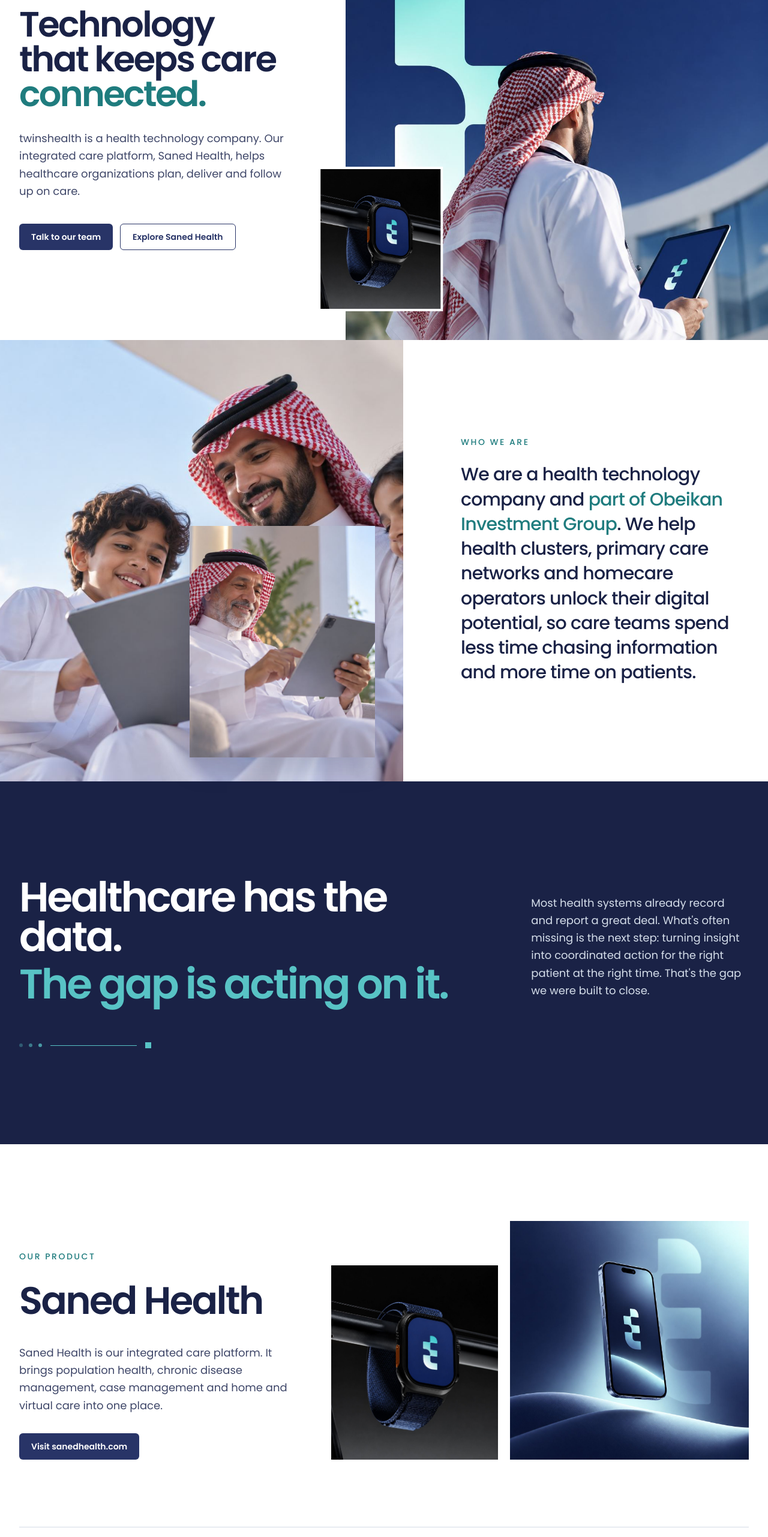
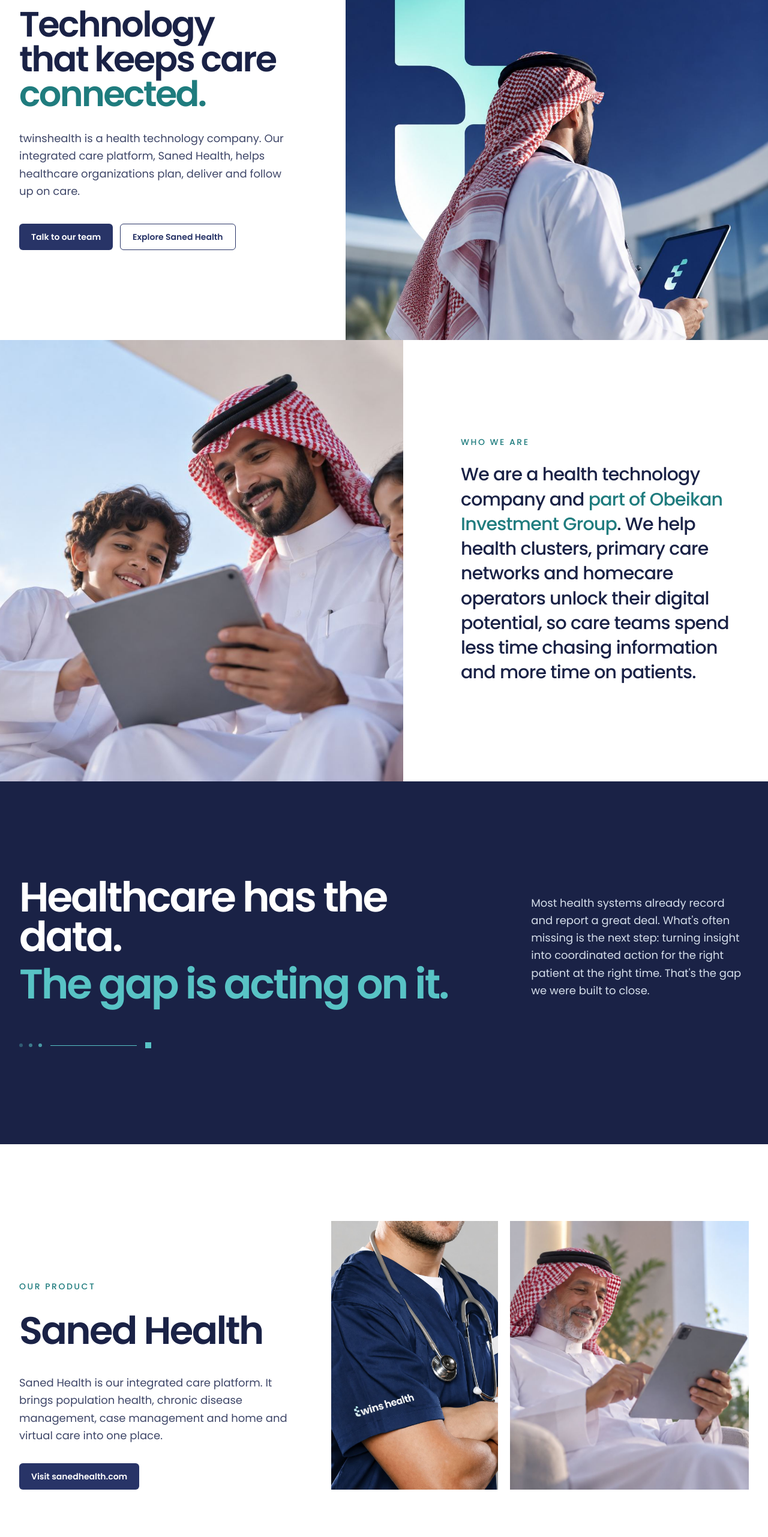
Before and after one commit to umarso123/twins-health, a React (Vite) app: page / in a window 1280 px wide. Shown: the part 234-2797 px from the top of the page at 60% size. Built offline with nearby package versions, Linux system fonts and the light colour scheme.

Commit message:
Refactor Hero, SanedHealth, and WhoWeAre components by removing unused images and updating image sources for better content relevance. Adjusted layout properties in SanedHealth for improved responsiveness.

```diff
--- a/src/components/Hero.tsx
+++ b/src/components/Hero.tsx
@@ -56,14 +56,6 @@
               decoding="async"
             />
           </div>
-          <img
-            src={media.watch}
-            alt=""
-            className="absolute bottom-5 left-4 w-32 border-4 border-surface object-cover sm:bottom-8 sm:w-40 lg:bottom-12 lg:left-0 lg:w-52 lg:-translate-x-[22%]"
-            width={640}
-            height={640}
-            decoding="async"
-          />
         </Reveal>
       </div>
     </section>
--- a/src/components/SanedHealth.tsx
+++ b/src/components/SanedHealth.tsx
@@ -51,22 +51,22 @@
           </Reveal>
 
           <Reveal delay={100} className="relative lg:col-span-7">
-            <div className="grid grid-cols-12 items-end gap-3 sm:gap-5">
+            <div className="grid grid-cols-12 items-stretch gap-3 sm:gap-5">
               <img
-                src={media.watch}
-                alt="A smartwatch showing the TwinHealth mark."
-                className="col-span-5 w-full object-cover"
-                width={800}
-                height={900}
+                src={media.scrubs}
+                alt="Navy clinical scrubs and a stethoscope, with the twinshealth wordmark on the sleeve."
+                className="col-span-5 h-64 w-full object-cover object-center sm:h-80 lg:h-[28rem]"
+                width={971}
+                height={1536}
                 loading="lazy"
                 decoding="async"
               />
               <img
-                src={media.phone}
-                alt="A phone showing the TwinHealth mark."
-                className="col-span-7 w-full object-cover"
-                width={900}
-                height={1100}
+                src={media.elder}
+                alt="An older man uses a tablet beside a window overlooking the Riyadh skyline."
+                className="col-span-7 h-64 w-full object-cover object-[center_30%] sm:h-80 lg:h-[28rem]"
+                width={1672}
+                height={941}
                 loading="lazy"
                 decoding="async"
               />
--- a/src/components/WhoWeAre.tsx
+++ b/src/components/WhoWeAre.tsx
@@ -17,15 +17,6 @@
               decoding="async"
             />
           </div>
-          <img
-            src={media.elder}
-            alt="An older man uses a tablet beside a window overlooking the Riyadh skyline."
-            className="photo-inset absolute right-[7%] bottom-10 hidden aspect-[4/5] w-[46%] object-cover lg:block"
-            width={900}
-            height={1100}
-            loading="lazy"
-            decoding="async"
-          />
         </Reveal>
 
         <div className="flex items-center px-5 py-20 sm:px-6 md:py-28 lg:py-32 lg:pr-[max(2rem,calc((100vw-80rem)/2+2rem))] lg:pl-16 xl:pl-24">
```
